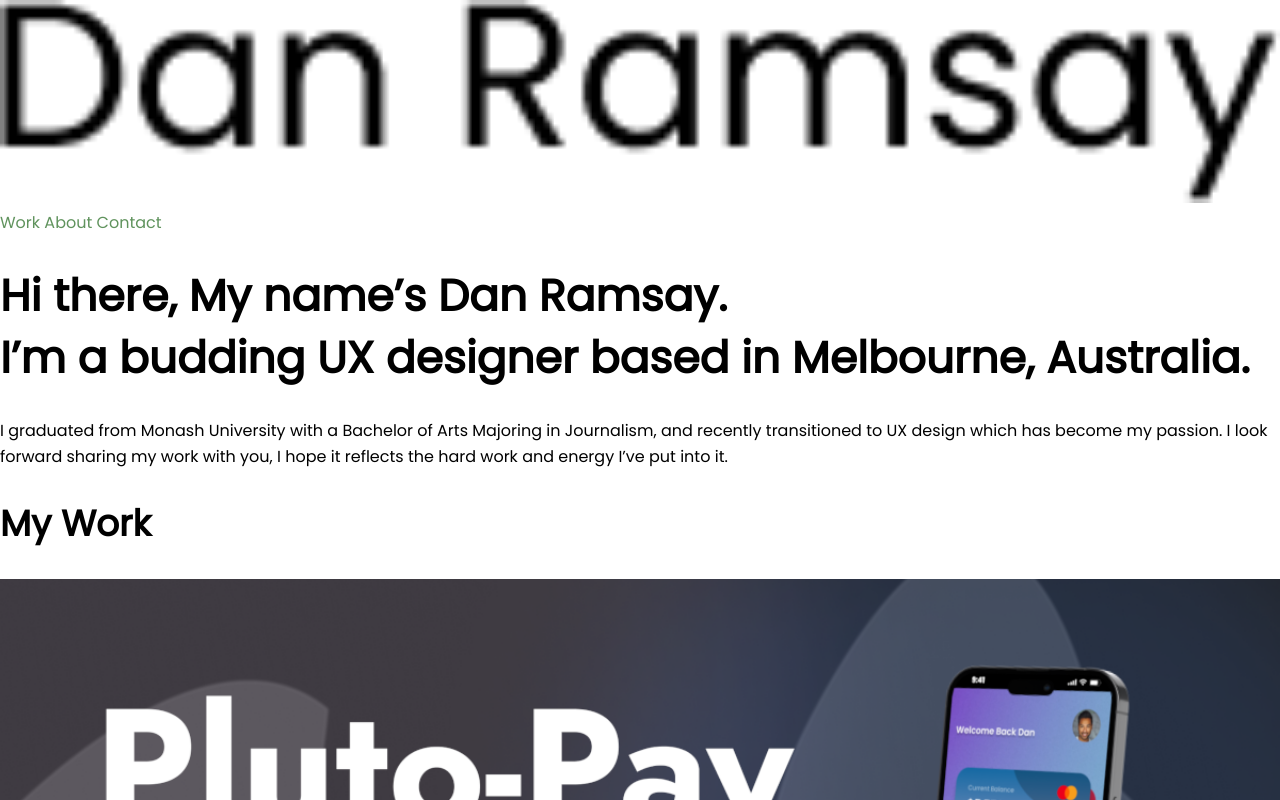
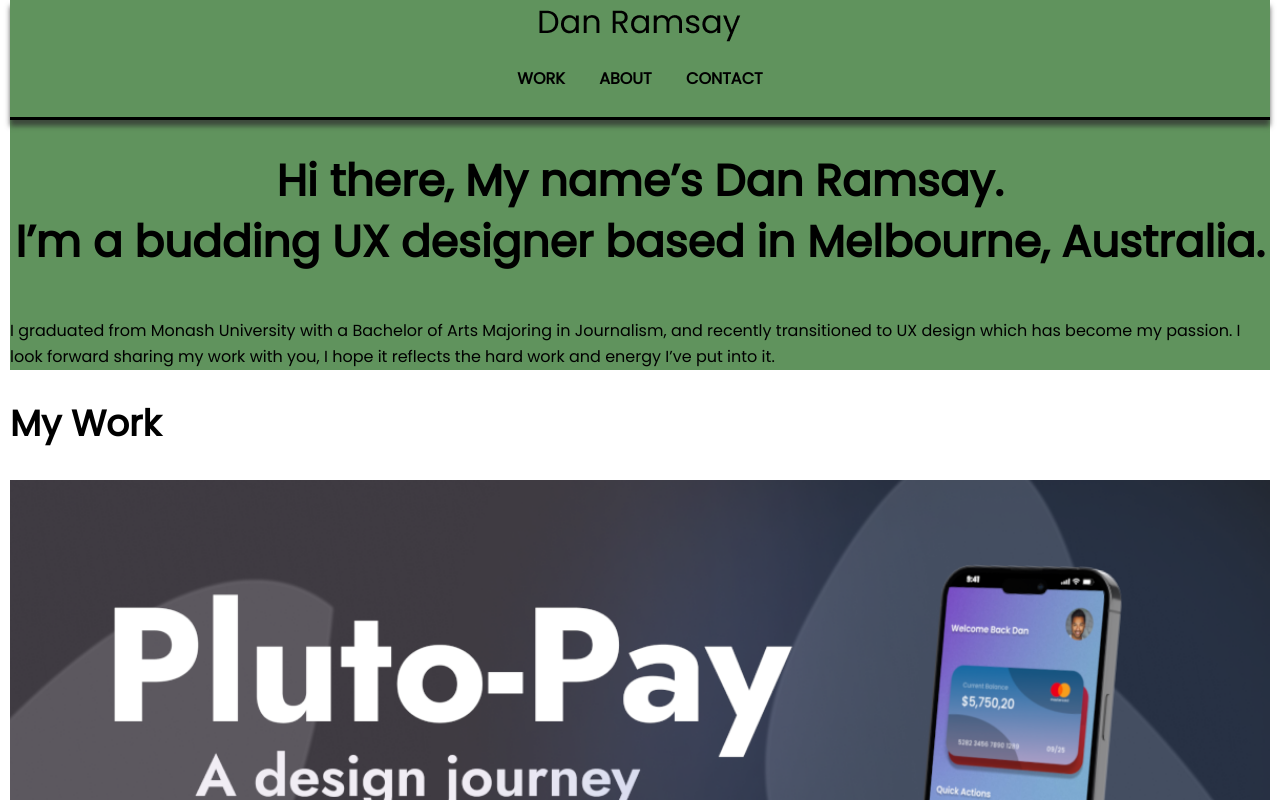
Before and after one commit to Ashyram/portfolio-site, a plain HTML site: page index.html in a window 1280 px wide. Shown: the top 800 px of the page. Drawn offline with Linux system fonts and the light colour scheme.

Commit message:
Changed images

```diff
--- a/css/style.css
+++ b/css/style.css
@@ -6,6 +6,12 @@ Contrast (Very Light Green): #E5F9E0
 Accent #1 (Pastel Orange): #FFBFA0
 Accent #2 (Pastel Purple): #E9D6EC
 */
+
+/* Global Tags */
+
+*{
+    box-sizing: border-box;
+}
 
 body {
     background-color: #ffffff;
@@ -45,7 +51,7 @@ img {
 }
 
 a {
-    color: #60935D;
+    color: #E9D6EC;
     text-decoration: none;
 }
 
@@ -61,6 +67,56 @@ a:hover,
 a:focus {
     color: #053B06;
     text-decoration: underline;
+}
+
+
+header {
+    background-color: #60935D;
+    padding: 10px;
+    margin: 0 10px;
+    border-bottom: 3px solid #000;
+    text-align: center;
+    box-shadow: 0px 6px 5px 0px rgba(50, 50, 50, 0.75);
+    position: relative;
+}
+
+
+/* Layout */
+
+nav > ul {
+    list-style-type: none;
+    padding: 0;
+}
+
+nav > ul > li {
+    display: inline-block;
+}
+
+nav > ul > li > a {
+    padding: 0 15px;
+    text-transform: uppercase;
+    font-weight: 700;
+    color: #000;
+}
+
+nav > ul > li > a:hover {
+    color: #E9D6EC;
+    text-decoration: none;
+}
+
+nav > ul > li > a:visited {
+    color: #FFBFA0;
+    text-decoration: none;
+}
+
+nav > ul > li > a:active {
+    color: #E9D6EC;
+    text-decoration: none;
+}
+
+nav {
+    display: inline-block;
+    width: 100%;
 }
 
 .button {
@@ -90,3 +146,29 @@ a:focus {
     background-color: #60935D;
     color: #ffffff;
 }
+
+/* Layout Styling */
+
+.container {
+    padding: 0 10px;
+}
+
+#work .row {
+    margin: 25px 0;
+    padding-bottom: 25px; border-bottom: 1px solid #000;
+}
+
+#hero h1 {
+    text-align: center;
+    margin: 0;
+    padding: 0.67em 0;
+}
+
+#logo {
+    max-width: 202px;
+}
+
+
+#hero {
+    background-color: #60935D;
+}
--- a/index.html
+++ b/index.html
@@ -12,32 +12,32 @@
     </head>
 
     <body>
+
         <header id="header">
             <div>
-                <picture>
-                    <source srcset="img/logo.png" media="(max-width:767px)">
-                    <img src="img/logo.png" alt="Logo">
-                </picture>
+                <img src="img/logo.png" alt="Logo" id="logo">
                 <nav>
-                    <a href="index.html">Work</a>
-                    <a href="about.html">About</a>
-                    <a href="#contact">Contact</a>
+                    <ul>
+                       <li><a href="pluto-pay.html">Work</a></li>
+                        <li><a href="about.html">About</a></li>
+                        <li><a href="#contact">Contact</a></li>
+                    </ul>
                 </nav>
             </div>
         </header>
 
-        <main id="hero">
-            <div>
-                <div>
+        <main>
+            <div class="container">
+                <div id="hero">
                     <h1>Hi there, My name’s Dan Ramsay.<br><span>I’m a budding UX designer based in Melbourne, Australia.</span></h1>
                     <p>I graduated from Monash University with a Bachelor of Arts Majoring in Journalism, and recently transitioned to UX design which has become my passion.
                         I look forward  sharing my work with you, I hope it reflects the hard work and energy I’ve put into it.</p>
                 </div>
             </div>
-            <div id="my-work">
-                <div>
+            <div id="work">
+                <div class="container">
                     <h2>My Work</h2>
-                    <div>
+                    <div class="row">
                         <div>
                             <picture>
                                 <source srcset="img/plutopay/project1-mobile.png" media="(max-width:767px)">
@@ -56,8 +56,8 @@
             </div>
         </main>
 
-        <footer id="contact">
-            <div>
+        <footer id="footer">
+            <div class="container">
                 <h2>Get in Touch</h2>
                 <p>If you like my work, I encourage you to reach out to me to discuss future oppurtunities! Please contact me. Call: +61 410038082. Prefer sending an email?</p>
                 <div>
```
Also changed, not shown: about.html (+8 -6 lines), pluto-pay.html (+8 -6 lines).
